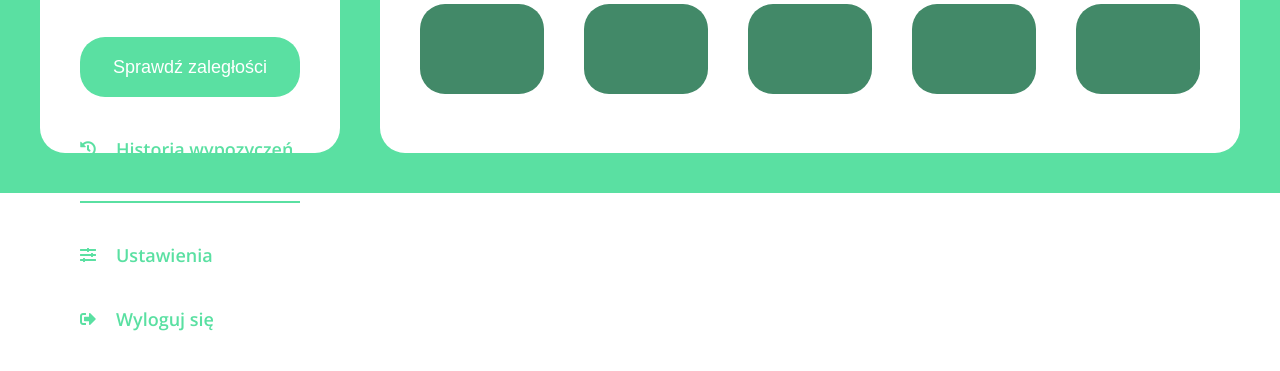
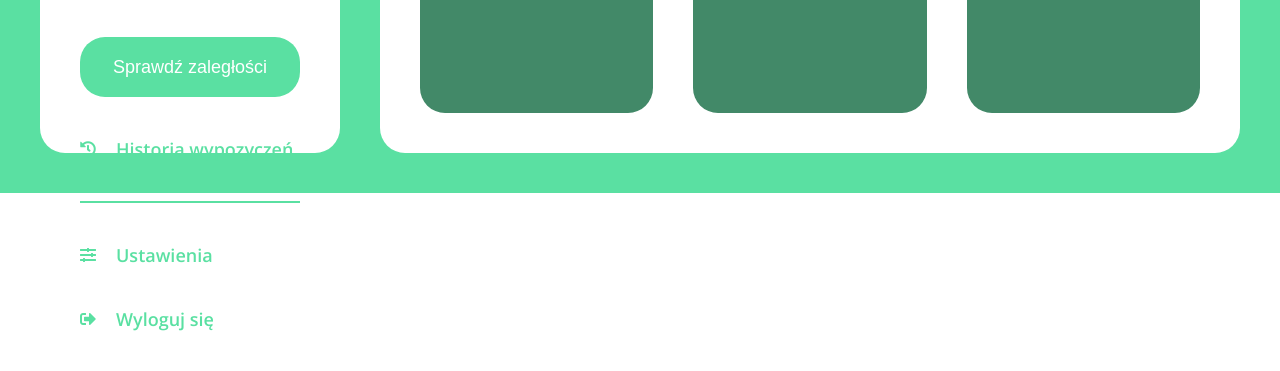
Before and after one commit to dzm11/library_app, a plain HTML site: page index.html in a window 1280 px wide. Shown: the part 607-978 px from the top of the page. Drawn offline with nearby package versions, Linux system fonts and the light colour scheme; a web font is replaced by a local one.

Commit message:
poprawione ksiazki

```diff
--- a/index.html
+++ b/index.html
@@ -67,7 +67,7 @@
                     <div class="header">
                         <p>Moje ksiazki</p>
                     </div>
-                   <a href=""><button><a href="">Pokaz wszystkie</a></button>
+                   <button><a href="">Pokaz wszystkie</a></button>
                 </div>
                 <div class="my_library">
                     <div class="book">
--- a/style.scss
+++ b/style.scss
@@ -146,6 +146,7 @@ i {
 				margin-top: 40px;
 				display: flex;
 				justify-content: space-between;
+				// height: 100%;
 				.header {
 					font-family: p22-mackinac-pro, serif;
 					font-weight: 800;
@@ -168,13 +169,21 @@ i {
 				}
 			}
 			.my_library {
-				display: flex;
+				// display: flex;
+				display: grid;
+				grid-gap: 40px;
+				grid-template-columns: repeat(auto-fit, minmax(200px, 1fr));
+				overflow: hidden;
+				grid-auto-rows: 100%;
+				// padding-bottom: 40px;
+				height: 100%;
 				.book {
 					display: flex;
 					justify-content: center;
 					flex-direction: row;
 					background-color: #428968;
-					width: 28%;
+					// width: 50%;
+					height: 100%;
 					border-radius: 25px;
 					padding: 30px 30px 60px;
 					img {
@@ -182,9 +191,9 @@ i {
 						border-radius: 25px;
 					}
 				}
-				.book:not(:last-child) {
-					margin-right: 40px;
-				}
+				// .book:not(:last-child) {
+				// margin-right: 40px;
+				// }
 			}
 		}
 	}
```
Also changed, not shown: style.css, 1 other file.
